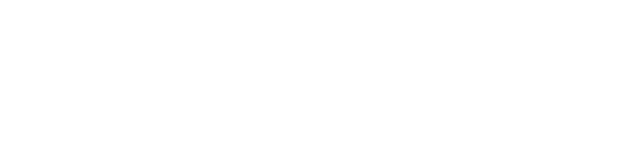
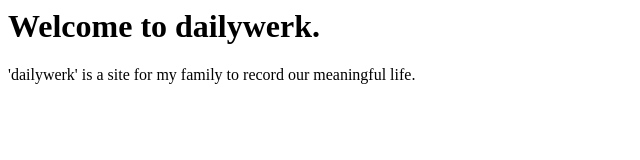
Before and after one commit to dailywerk/dailywerk.github.io, a plain HTML site: page index.html in a window 1280 px wide. Shown: the whole page, without its empty margins (0-640 px from the left). Drawn offline with Linux system fonts and the light colour scheme.

Commit message:
Modify file 'index.html'

```diff
--- a/index.html
+++ b/index.html
@@ -3,5 +3,11 @@
 <title>hello world</title>
 </head>
 <body>
+<h1>
+Welcome to dailywerk.
+</h1>
+<p>
+'dailywerk' is a site for my family to record our meaningful life.
+</p>
 </body>
 </html>
```
